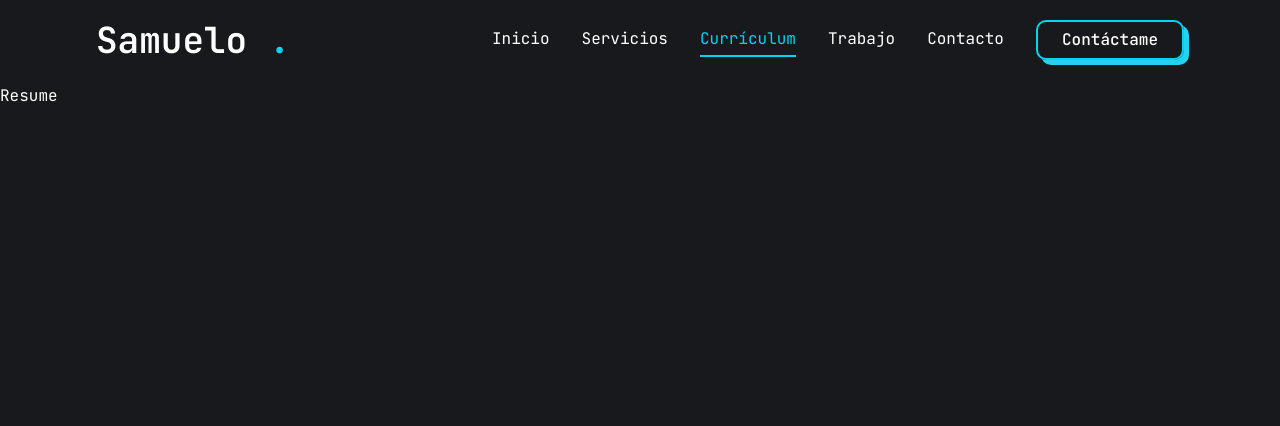
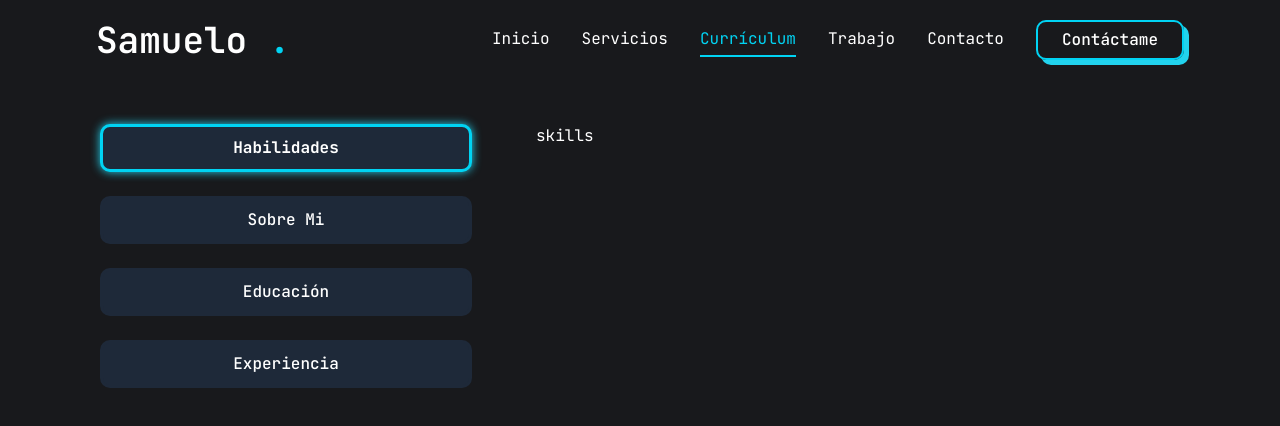
Before and after one commit to SamuelRodriguezC/Portfoleo, a Next.js app in the folder my-app/: page /resume in a window 1280 px wide. Shown: the top 426 px of the page. Built offline with nearby package versions, Linux system fonts and the light colour scheme.

Commit message:
página de curriculum

```diff
--- a/my-app/app/globals.css
+++ b/my-app/app/globals.css
@@ -148,10 +148,13 @@
   .btn {
     @apply relative inline-flex h-10 items-center justify-center overflow-hidden rounded-lg border-2 border-cyan-400 bg-transparent px-6 font-medium text-white transition-all duration-200 [box-shadow:5px_5px_rgb(34_211_238)] hover:translate-x-[3px] hover:translate-y-[3px] hover:[box-shadow:0px_0px_rgb(34_211_238)] cursor-pointer;
   }
+
+  .icon-styles {
+    @apply w-9 h-9 border border-cyan-400 rounded-full flex justify-center items-center text-cyan-400 hover:bg-cyan-400 hover:text-black hover:shadow-lg hover:shadow-cyan-500 transition-all duration-500;
+  }
   .padding-x {
     @apply px-24 max-sm:px-10;
   }
-
   .text-outline {
     -webkit-text-stroke: 1px #fff;
   }
--- a/my-app/app/page.jsx
+++ b/my-app/app/page.jsx
@@ -33,7 +33,7 @@ const Home = () => {
 
               {/* Redes Social */}
               <div className="mb-8 xl:mb-0">
-                <Social containerStyles="flex gap-4" iconStyles="w-9 h-9 border border-main rounded-full flex justify-center items-center text-main hover:bg-cyan-400 hover:text-black hover:shadow-lg hover:shadow-cyan-500  transtion-all duration-500"/>
+                <Social containerStyles="flex gap-4" iconStyles="icon-styles"/>
               </div>
             </div>
           </div>
--- a/my-app/app/resume/page.jsx
+++ b/my-app/app/resume/page.jsx
@@ -1,8 +1,189 @@
+"use client"
+import { Faphp, FaPython, FaReact, FaLaravel } from "react-icons/fa"
+import { SiTailwindcss, SiJavascript, SiTypescript, SiDjango, SiNextdotjs, SiHtml5, SiCss3} from "react-icons/si"
 import React from 'react'
+import { Tabs, TabsContent, TabsList, TabsTrigger } from "@/components/ui/tabs"
+import { Tooltip, TooltipContent, TooltipProvider, TooltipTrigger } from "@radix-ui/react-tooltip"
+import { ScrollArea } from "@radix-ui/react-scroll-area"
+import { motion } from "framer-motion"
+
+const about = {
+  title: "Sobre mí",
+  description: "Lorem ipsum dolor sit, amet consectetur adipisicing elit. Dignissimos est nemo facere impedit, autem nostrum, similique repudiandae, incidunt ad ipsa officia eaque iste alias harum voluptates quasi voluptatibus molestiae ex.",
+  info: [
+    {
+      fieldName: "Nombre",
+      fieldValue: "Samuel Rodríguez",
+    },
+    {
+      fieldName: "Teléfono",
+      fieldValue: "(+57) 3106189535",
+    },
+    {
+      fieldName: "Correo",
+      fieldValue: "samuelrc250@gmail.com"
+    },
+    {
+      fieldName: "Nacionalidad",
+      fieldValue: "Colombiano"
+    },
+
+  ],
+
+}
+
+const expericence ={
+  icon: '/assets/resume/badge.svg',
+  title: "Mi Experiencia",
+  description: "asdfas asd asd asdnasdnlasjn lasndl jnaslj nalsdj naslj nalsj nas",
+  items: [
+  {
+    company: "Tech Solutions",
+    postition: "Full Stack Developer",
+    duration: "Marzo 2025 - Septiembre 2025"
+  },
+  {
+    company: "Tech Solutions",
+    postition: "Full Stack Developer",
+    duration: "Marzo 2025 - Septiembre 2025"
+  },
+  {
+    company: "Tech Solutions",
+    postition: "Full Stack Developer",
+    duration: "Marzo 2025 - Septiembre 2025"
+  },
+]
+}
+
+const education = {
+  icon: "/assets/resume/cap.svg",
+  title: "Educación",
+  description: "asdpjkpaj pasjdpiaj paij askdpiajd piajsp daij ijapijdaijpaji piajdp iaj ad ",
+  items: [
+    {
+      institution: "Servicion Nacional de Aprendizaje - SENA",
+      degree: "Técnico en Programación de Software",
+      duration: "Enero 2022 - Diciembre 2023"
+    },
+    {
+      institution: "Servicion Nacional de Aprendizaje - SENA",
+      degree: "tecnólogo en Análisis y Desarrollo de Software",
+      duration: "Enero 2024 - Septiembre 2024"
+    }
+  ]
+}
+
+const skills = {
+  title: "Mis Habilidades",
+  description: "aadoaslan ljasndlansdl na ljaldjal nasljd nalsn dlajd asljnas aldj lj asjf na",
+  skillList: [
+    {
+      icon: <Faphp/>,
+      name: "Php",
+    },
+    {
+      icon: <FaPython/>,
+      name: "python",
+    },
+    {
+      icon: <FaReact/>,
+      name: "React",
+    },
+    {
+      icon: <FaLaravel/>,
+      name: "Laravel",
+    },
+    {
+      icon: <SiTailwindcss />,
+      name: "Tailwind CSS",
+    },
+    {
+      icon: <SiJavascript/>,
+      name: "JavaScript",
+    },
+    {
+      icon: <SiTypescript/>,
+      name: "TypeScript",
+    },
+    {
+      icon: <SiDjango/>,
+      name: "Django - Django Rest",
+    },
+    {
+      icon: <SiNextdotjs/>,
+      name: "Next.js",
+    },
+    {
+      icon: <SiHtml5/>,
+      name: "HTML5",
+    },
+    {
+      icon: <SiCss3/>,
+      name: "Css",
+    },
+  ]
+}
+
+
 
 const Resume = () => {
   return (
-    <div>Resume</div>
+    <motion.div
+      initial={{opacity: 0 }}
+      animate={{opacity: 1, transition: {delay: 0.4, ease: "easeIn"},
+
+    }} className="min-h-[80vh] flex items-center justify-center py-12 xl:py-0 "
+    >
+
+      <div className="container mx-auto padding-x ">
+        <Tabs defaultValue="skills" className="flex flex-col xl:flex-row gap-[60px]">
+          <TabsList className="flex flex-col w-full max-w-[380px] mx-auto xl:mx-0 gap-6">
+            <TabsTrigger value="skills">Habilidades</TabsTrigger>
+            <TabsTrigger value="about">Sobre Mi</TabsTrigger>
+            <TabsTrigger value="education">Educación</TabsTrigger>
+            <TabsTrigger value="experience">Experiencia</TabsTrigger>
+          </TabsList>
+          <div className="min-h-[70vh] w-full">
+            {/* ----------------- Habilidades ----------------- */}
+            <TabsContent value="skills" className="w-full">
+              skills
+            </TabsContent>
+            {/* ----------------- Sobre mí ----------------- */}
+            <TabsContent value="about" className="w-full">
+              about
+            </TabsContent>
+            {/*----------------- Educación -----------------*/}
+            <TabsContent value="education" className="w-full">
+              education
+            </TabsContent>
+            {/*----------------- Experiencia -----------------*/}
+            <TabsContent value="experience" className="w-full">
+              <div className="flex flex-col gap-[30px] text-center xl:text-left">
+                <h3 className="text-4xl font-bold">{expericence.title}</h3>
+                <p className="max-w-[600px] text-white/60 mx-auto xl:mx-0">{expericence.description}</p>
+                <ScrollArea className="h-[400px]">
+                  <ul className="grid grid-cols-1 lg:grid-cols-2 gap-[30px]">
+                    {expericence.items.map((item, index) => (
+                      <li key={index} className="bg-gray-800 h-[184px] py-6 px-10 rounded-xl flex flex-col justify-center items-center lg:items-center gap-1 ">
+                        <span className="text-main">{item.duration}</span>
+                        <h3 className="text-xl max-w-[260px] min-h-[60px] text-center lg:text-left">{item.postition}</h3>
+                        <div className="flex items-center gap-3">
+                          <span className="w-[6px] h-[6px] rounded-full bg-main"></span>
+                          <p className="text-white/60">{item.company}</p>
+                        </div>
+                      </li>
+                    ))}
+                  </ul>
+                </ScrollArea>
+              </div>
+            </TabsContent>
+
+
+          </div>
+        </Tabs>
+      </div>
+
+    </motion.div>
   )
 }
 
--- a/my-app/components/ui/tabs.jsx
+++ b/my-app/components/ui/tabs.jsx
@@ -25,25 +25,44 @@ function TabsList({
     <TabsPrimitive.List
       data-slot="tabs-list"
       className={cn(
-        "bg-muted text-muted-foreground inline-flex h-9 w-fit items-center justify-center rounded-lg p-[3px]",
+        "inline-flex h-auto rounded-md p-1 text-primary",
         className
       )}
       {...props} />
   );
 }
 
-function TabsTrigger({
-  className,
-  ...props
-}) {
+function TabsTrigger({ className, children, ...props }) {
   return (
     <TabsPrimitive.Trigger
       data-slot="tabs-trigger"
-      className={cn(
-        "data-[state=active]:bg-background dark:data-[state=active]:text-foreground focus-visible:border-ring focus-visible:ring-ring/50 focus-visible:outline-ring dark:data-[state=active]:border-input dark:data-[state=active]:bg-input/30 text-foreground dark:text-muted-foreground inline-flex h-[calc(100%-1px)] flex-1 items-center justify-center gap-1.5 rounded-md border border-transparent px-2 py-1 text-sm font-medium whitespace-nowrap transition-[color,box-shadow] focus-visible:ring-[3px] focus-visible:outline-1 disabled:pointer-events-none disabled:opacity-50 data-[state=active]:shadow-sm [&_svg]:pointer-events-none [&_svg]:shrink-0 [&_svg:not([class*='size-'])]:size-4",
-        className
-      )}
-      {...props} />
+      className={cn("group relative inline-flex items-center justify-center w-full rounded-lg p-0 border-none bg-transparent", className)}
+      {...props}
+    >
+<div
+  className="
+    relative z-10 inline-flex h-12 w-full items-center justify-center
+    overflow-hidden rounded-lg border-3 border-gray-800
+    px-6 font-medium text-white bg-gray-800
+    transition-all duration-300 cursor-pointer
+    group-hover:-translate-x-3 group-hover:-translate-y-3
+    hover:bg-gray-800 hover:text-white
+    group-data-[state=active]:border-cyan-400
+    group-data-[state=active]:font-bold
+    group-data-[state=active]:shadow-[0px_0px_10px_rgb(34_211_238)]
+  "
+>
+  {children}
+</div>
+
+      <div className="
+        absolute inset-0 z-0 h-full w-full rounded-lg
+        transition-all duration-300
+        group-hover:-translate-x-3 group-hover:-translate-y-3
+        group-hover:[box-shadow:5px_5px_#22d3ee,10px_10px_#67e8f9,15px_15px_#a5f3fc]
+      "></div>
+    </TabsPrimitive.Trigger>
+
   );
 }
 
@@ -54,7 +73,7 @@ function TabsContent({
   return (
     <TabsPrimitive.Content
       data-slot="tabs-content"
-      className={cn("flex-1 outline-none", className)}
+      className={cn("flex-1 outline-none min-h-[480px]", className)}
       {...props} />
   );
 }
```
